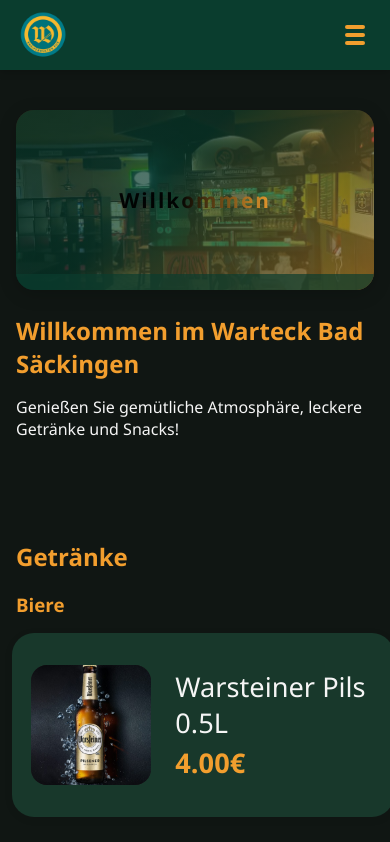
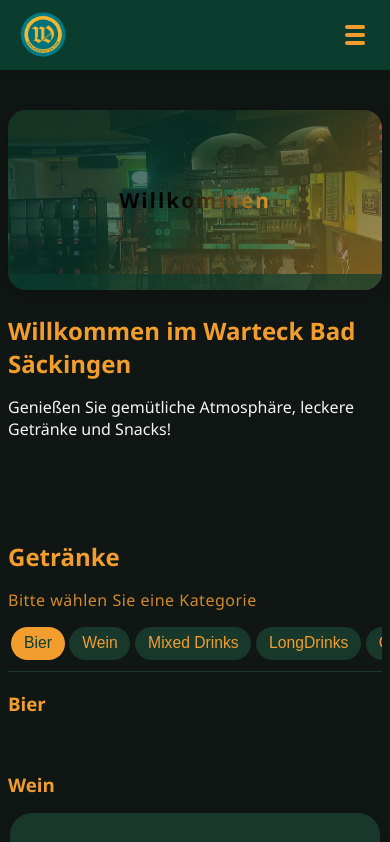
Before and after one commit to AltinALD/warteck, a PHP site: page / in a window 390 px wide. Shown: the top 842 px of the page. Run offline with PHP 8.4, Linux system fonts and the light colour scheme.

Commit message:
Describe your changes here

```diff
--- a/index.html
+++ b/index.html
@@ -39,59 +39,475 @@
     </section>
     <section id="getraenke" class="section">
       <h2>Getränke</h2>
-      <div class="drinks-category">
-        <h3>Biere</h3>
+      <div class="category-helper">Bitte wählen Sie eine Kategorie</div>
+      <div class="category-bar" id="categoryBar">
+        <button class="category-btn active" data-category="bier">Bier</button>
+        <button class="category-btn" data-category="wein">Wein</button>
+        <button class="category-btn" data-category="mixed">Mixed Drinks</button>
+        <button class="category-btn" data-category="long">LongDrinks</button>
+        <button class="category-btn" data-category="cocktails">Cocktails</button>
+        <button class="category-btn" data-category="mocktails">Mocktails 0,0%</button>
+        <button class="category-btn" data-category="alkfrei">Alkoholfreie Getränke</button>
+        <button class="category-btn" data-category="heiss">Heißgetränke</button>
+        <button class="category-btn" data-category="shots">Shots</button>
+      </div>
+      <div class="drinks-categories">
+        <div class="drinks-category" data-category="bier">
+          <h3>Bier</h3>
+          <div class="drinks-list">
+            <!-- Bier items will be added here later -->
+          </div>
+        </div>
+        <div class="drinks-category" data-category="wein">
+          <h3>Wein</h3>
           <div class="drinks-list">
             <div class="drink-card">
-            <img src="images/warsteiner.jpg" alt="Warsteiner Pils" />
+              <img src="images/wein1.jpg" alt="Rotwein" />
               <div class="drink-info">
-              <span>Warsteiner Pils 0.5L</span>
-              <span class="price">4.00€</span>
+                <span>Rotwein 0,1L</span>
+                <span class="price">3,60€</span>
               </div>
             </div>
             <div class="drink-card">
-            <img src="images/paulaner.jpg" alt="Paulaner Weißbier" />
+              <img src="images/wein2.jpg" alt="Spätburgunder" />
               <div class="drink-info">
-              <span>Paulaner Weißbier 0.5L</span>
-              <span class="price">4.50€</span>
+                <span>Spätburgunder 0,25L</span>
+                <span class="price">5,50€</span>
+              </div>
+            </div>
+            <div class="drink-card">
+              <img src="images/wein3.jpg" alt="Weißwein" />
+              <div class="drink-info">
+                <span>Weißwein 0,1L</span>
+                <span class="price">3,60€</span>
+              </div>
+            </div>
+            <div class="drink-card">
+              <img src="images/wein4.jpg" alt="Gutedel" />
+              <div class="drink-info">
+                <span>Gutedel 0,1L</span>
+                <span class="price">3,60€</span>
+              </div>
+            </div>
+            <div class="drink-card">
+              <img src="images/wein5.jpg" alt="Müller Thurgau" />
+              <div class="drink-info">
+                <span>Müller Thurgau 0,25L</span>
+                <span class="price">5,50€</span>
+              </div>
+            </div>
+            <div class="drink-card">
+              <img src="images/wein6.jpg" alt="Sekt" />
+              <div class="drink-info">
+                <span>Sekt 0,1L</span>
+                <span class="price">4,00€</span>
               </div>
             </div>
           </div>
         </div>
-      <div class="drinks-category">
-        <h3>Cocktails</h3>
+        <div class="drinks-category" data-category="mixed" style="display:none">
+          <h3>Mixed Drinks</h3>
           <div class="drinks-list">
             <div class="drink-card">
-            <img src="images/mojito.jpg" alt="Mojito" />
+              <img src="images/mixed1.jpg" alt="Aperol Spritz" />
               <div class="drink-info">
-              <span>Mojito</span>
-              <span class="price">7.00€</span>
+                <span>Aperol Spritz</span>
+                <span class="price">6,00€</span>
               </div>
             </div>
             <div class="drink-card">
-            <img src="images/sexonthebeach.jpg" alt="Sex on the Beach" />
+              <img src="images/mixed2.jpg" alt="Hugo" />
               <div class="drink-info">
-              <span>Sex on the Beach</span>
-              <span class="price">7.50€</span>
+                <span>Hugo</span>
+                <span class="price">6,00€</span>
+              </div>
+            </div>
+            <div class="drink-card">
+              <img src="images/mixed3.jpg" alt="Lillet Wild Berry" />
+              <div class="drink-info">
+                <span>Lillet Wild Berry</span>
+                <span class="price"></span>
               </div>
             </div>
           </div>
         </div>
-      <div class="drinks-category">
+        <div class="drinks-category" data-category="long" style="display:none">
+          <h3>LongDrinks</h3>
+          <div class="drinks-list">
+            <div class="drink-card">
+              <img src="images/long1.jpg" alt="Whisky Cola" />
+              <div class="drink-info">
+                <span>Whisky Cola</span>
+                <span class="price">6,00€</span>
+              </div>
+            </div>
+            <div class="drink-card">
+              <img src="images/long2.jpg" alt="Wodka Red Bull" />
+              <div class="drink-info">
+                <span>Wodka Red Bull</span>
+                <span class="price">6,00€</span>
+              </div>
+            </div>
+            <div class="drink-card">
+              <img src="images/long3.jpg" alt="Wodka Lemon" />
+              <div class="drink-info">
+                <span>Wodka Lemon</span>
+                <span class="price">6,00€</span>
+              </div>
+            </div>
+            <div class="drink-card">
+              <img src="images/long4.jpg" alt="Red Red" />
+              <div class="drink-info">
+                <span>Red Red</span>
+                <span class="price">6,00€</span>
+              </div>
+            </div>
+            <div class="drink-card">
+              <img src="images/long5.jpg" alt="Jägermeister Red Bull" />
+              <div class="drink-info">
+                <span>Jägermeister Red Bull</span>
+                <span class="price">6,00€</span>
+              </div>
+            </div>
+            <div class="drink-card">
+              <img src="images/long6.jpg" alt="Malibu Kirsch" />
+              <div class="drink-info">
+                <span>Malibu Kirsch</span>
+                <span class="price">6,00€</span>
+              </div>
+            </div>
+            <div class="drink-card">
+              <img src="images/long7.jpg" alt="Malibu Maracuja" />
+              <div class="drink-info">
+                <span>Malibu Maracuja</span>
+                <span class="price">6,00€</span>
+              </div>
+            </div>
+            <div class="drink-card">
+              <img src="images/long8.jpg" alt="Gin Tonic" />
+              <div class="drink-info">
+                <span>Gin Tonic</span>
+                <span class="price">6,00€</span>
+              </div>
+            </div>
+            <div class="drink-card">
+              <img src="images/long9.jpg" alt="Gin Lemon" />
+              <div class="drink-info">
+                <span>Gin Lemon</span>
+                <span class="price">6,00€</span>
+              </div>
+            </div>
+            <div class="drink-card">
+              <img src="images/long10.jpg" alt="Campari Orange" />
+              <div class="drink-info">
+                <span>Campari Orange</span>
+                <span class="price">6,00€</span>
+              </div>
+            </div>
+            <div class="drink-card">
+              <img src="images/long11.jpg" alt="Asbach Cola" />
+              <div class="drink-info">
+                <span>Asbach Cola</span>
+                <span class="price">6,00€</span>
+              </div>
+            </div>
+            <div class="drink-card">
+              <img src="images/long12.jpg" alt="Rum Cola" />
+              <div class="drink-info">
+                <span>Rum Cola</span>
+                <span class="price">6,00€</span>
+              </div>
+            </div>
+          </div>
+        </div>
+        <div class="drinks-category" data-category="cocktails" style="display:none">
+          <h3>Cocktails</h3>
+          <div class="drinks-list">
+            <div class="drink-card">
+              <img src="images/cocktail1.jpg" alt="Cuba Libre" />
+              <div class="drink-info">
+                <span>Cuba Libre</span>
+                <span class="price">6,00€</span>
+              </div>
+            </div>
+            <div class="drink-card">
+              <img src="images/cocktail2.jpg" alt="Mojito" />
+              <div class="drink-info">
+                <span>Mojito</span>
+                <span class="price">6,00€</span>
+              </div>
+            </div>
+            <div class="drink-card">
+              <img src="images/cocktail3.jpg" alt="Caipirinha" />
+              <div class="drink-info">
+                <span>Caipirinha</span>
+                <span class="price">6,00€</span>
+              </div>
+            </div>
+            <div class="drink-card">
+              <img src="images/cocktail4.jpg" alt="Tequila Sunrise" />
+              <div class="drink-info">
+                <span>Tequila Sunrise</span>
+                <span class="price">6,00€</span>
+              </div>
+            </div>
+            <div class="drink-card">
+              <img src="images/cocktail5.jpg" alt="Malibu Dream" />
+              <div class="drink-info">
+                <span>Malibu Dream</span>
+                <span class="price">6,00€</span>
+              </div>
+            </div>
+          </div>
+        </div>
+        <div class="drinks-category" data-category="mocktails" style="display:none">
+          <h3>Mocktails 0,0%</h3>
+          <div class="drinks-list">
+            <div class="drink-card">
+              <img src="images/mocktail1.jpg" alt="Virgin Mojito" />
+              <div class="drink-info">
+                <span>Virgin Mojito</span>
+                <span class="price">6,00€</span>
+              </div>
+            </div>
+            <div class="drink-card">
+              <img src="images/mocktail2.jpg" alt="Cocos Paradise" />
+              <div class="drink-info">
+                <span>Cocos Paradise</span>
+                <span class="price">6,00€</span>
+              </div>
+            </div>
+          </div>
+        </div>
+        <div class="drinks-category" data-category="alkfrei" style="display:none">
+          <h3>Alkoholfreie Getränke</h3>
+          <div class="drinks-list">
+            <div class="drink-card">
+              <img src="images/alkfrei1.jpg" alt="Wasser mit Kohlensäure" />
+              <div class="drink-info">
+                <span>Wasser mit Kohlensäure 0,3L</span>
+                <span class="price">2,90€</span>
+              </div>
+            </div>
+            <div class="drink-card">
+              <img src="images/alkfrei2.jpg" alt="Wasser still" />
+              <div class="drink-info">
+                <span>Wasser still 0,3L</span>
+                <span class="price">2,90€</span>
+              </div>
+            </div>
+            <div class="drink-card">
+              <img src="images/alkfrei3.jpg" alt="Cola" />
+              <div class="drink-info">
+                <span>Cola 0,3L</span>
+                <span class="price">3,20€</span>
+              </div>
+            </div>
+            <div class="drink-card">
+              <img src="images/alkfrei4.jpg" alt="Fanta" />
+              <div class="drink-info">
+                <span>Fanta 0,3L</span>
+                <span class="price">3,20€</span>
+              </div>
+            </div>
+            <div class="drink-card">
+              <img src="images/alkfrei5.jpg" alt="Spezi" />
+              <div class="drink-info">
+                <span>Spezi 0,3L</span>
+                <span class="price">3,20€</span>
+              </div>
+            </div>
+            <div class="drink-card">
+              <img src="images/alkfrei6.jpg" alt="Zitronenlimonade" />
+              <div class="drink-info">
+                <span>Zitronenlimonade 0,3L</span>
+                <span class="price">3,20€</span>
+              </div>
+            </div>
+            <div class="drink-card">
+              <img src="images/alkfrei7.jpg" alt="Eistee Pfirsich" />
+              <div class="drink-info">
+                <span>Eistee Pfirsich 0,3L</span>
+                <span class="price">3,20€</span>
+              </div>
+            </div>
+            <div class="drink-card">
+              <img src="images/alkfrei8.jpg" alt="Eistee Zitrone" />
+              <div class="drink-info">
+                <span>Eistee Zitrone 0,3L</span>
+                <span class="price">3,20€</span>
+              </div>
+            </div>
+            <div class="drink-card">
+              <img src="images/alkfrei9.jpg" alt="Red Bull" />
+              <div class="drink-info">
+                <span>Red Bull 0,25L Dose</span>
+                <span class="price">4,00€</span>
+              </div>
+            </div>
+            <div class="drink-card">
+              <img src="images/alkfrei10.jpg" alt="Orangensaft" />
+              <div class="drink-info">
+                <span>Orangensaft 0,2L</span>
+                <span class="price">2,80€</span>
+              </div>
+            </div>
+            <div class="drink-card">
+              <img src="images/alkfrei11.jpg" alt="Maracujasaft" />
+              <div class="drink-info">
+                <span>Maracujasaft 0,2L</span>
+                <span class="price">2,80€</span>
+              </div>
+            </div>
+            <div class="drink-card">
+              <img src="images/alkfrei12.jpg" alt="Kirschsaft" />
+              <div class="drink-info">
+                <span>Kirschsaft 0,2L</span>
+                <span class="price">2,80€</span>
+              </div>
+            </div>
+            <div class="drink-card">
+              <img src="images/alkfrei13.jpg" alt="Schweppes Tonic" />
+              <div class="drink-info">
+                <span>Schweppes Tonic 0,2L</span>
+                <span class="price">3,20€</span>
+              </div>
+            </div>
+            <div class="drink-card">
+              <img src="images/alkfrei14.jpg" alt="Schweppes Bitter Lemon" />
+              <div class="drink-info">
+                <span>Schweppes Bitter Lemon 0,2L</span>
+                <span class="price">3,20€</span>
+              </div>
+            </div>
+          </div>
+        </div>
+        <div class="drinks-category" data-category="heiss" style="display:none">
+          <h3>Heißgetränke</h3>
+          <div class="drinks-list">
+            <div class="drink-card">
+              <img src="images/heiss1.jpg" alt="Kaffee" />
+              <div class="drink-info">
+                <span>Kaffee</span>
+                <span class="price">3,20€</span>
+              </div>
+            </div>
+            <div class="drink-card">
+              <img src="images/heiss2.jpg" alt="Cappuccino" />
+              <div class="drink-info">
+                <span>Cappuccino</span>
+                <span class="price">3,20€</span>
+              </div>
+            </div>
+            <div class="drink-card">
+              <img src="images/heiss3.jpg" alt="Latte Macchiato" />
+              <div class="drink-info">
+                <span>Latte Macchiato</span>
+                <span class="price">3,20€</span>
+              </div>
+            </div>
+            <div class="drink-card">
+              <img src="images/heiss4.jpg" alt="Espresso" />
+              <div class="drink-info">
+                <span>Espresso</span>
+                <span class="price">2,50€</span>
+              </div>
+            </div>
+            <div class="drink-card">
+              <img src="images/heiss5.jpg" alt="Espresso Macchiato" />
+              <div class="drink-info">
+                <span>Espresso Macchiato</span>
+                <span class="price">2,80€</span>
+              </div>
+            </div>
+            <div class="drink-card">
+              <img src="images/heiss6.jpg" alt="div. Teesorten" />
+              <div class="drink-info">
+                <span>div. Teesorten</span>
+                <span class="price">2,50€</span>
+              </div>
+            </div>
+          </div>
+        </div>
+        <div class="drinks-category" data-category="shots" style="display:none">
           <h3>Shots</h3>
           <div class="drinks-list">
             <div class="drink-card">
-            <img src="images/jaegermeister.jpg" alt="Jägermeister" />
+              <img src="images/shot1.jpg" alt="B52" />
               <div class="drink-info">
-              <span>Jägermeister</span>
-              <span class="price">2.50€</span>
+                <span>B52</span>
+                <span class="price">4,00€</span>
               </div>
             </div>
             <div class="drink-card">
-            <img src="images/tequila.jpg" alt="Tequila" />
+              <img src="images/shot2.jpg" alt="Springbokki" />
               <div class="drink-info">
-              <span>Tequila</span>
-              <span class="price">2.50€</span>
+                <span>Springbokki</span>
+                <span class="price">3,00€</span>
+              </div>
+            </div>
+            <div class="drink-card">
+              <img src="images/shot3.jpg" alt="Mexikaner" />
+              <div class="drink-info">
+                <span>Mexikaner</span>
+                <span class="price">3,00€</span>
+              </div>
+            </div>
+            <div class="drink-card">
+              <img src="images/shot4.jpg" alt="Brain" />
+              <div class="drink-info">
+                <span>Brain</span>
+                <span class="price">3,00€</span>
+              </div>
+            </div>
+            <div class="drink-card">
+              <img src="images/shot5.jpg" alt="Orgasmus" />
+              <div class="drink-info">
+                <span>Orgasmus</span>
+                <span class="price">3,00€</span>
+              </div>
+            </div>
+            <div class="drink-card">
+              <img src="images/shot6.jpg" alt="Ficken" />
+              <div class="drink-info">
+                <span>Ficken</span>
+                <span class="price">3,00€</span>
+              </div>
+            </div>
+            <div class="drink-card">
+              <img src="images/shot7.jpg" alt="Vogeion" />
+              <div class="drink-info">
+                <span>Vogeion</span>
+                <span class="price">3,00€</span>
+              </div>
+            </div>
+            <div class="drink-card">
+              <img src="images/shot8.jpg" alt="Tequila Gold" />
+              <div class="drink-info">
+                <span>Tequila Gold</span>
+                <span class="price">3,00€</span>
+              </div>
+            </div>
+            <div class="drink-card">
+              <img src="images/shot9.jpg" alt="Tequila Silver" />
+              <div class="drink-info">
+                <span>Tequila Silver</span>
+                <span class="price">3,00€</span>
+              </div>
+            </div>
+            <div class="drink-card">
+              <img src="images/shot10.jpg" alt="Berliner Luft" />
+              <div class="drink-info">
+                <span>Berliner Luft</span>
+                <span class="price">3,00€</span>
+              </div>
+            </div>
+            <div class="drink-card">
+              <img src="images/shot11.jpg" alt="Wodka" />
+              <div class="drink-info">
+                <span>Wodka</span>
+                <span class="price">3,00€</span>
+              </div>
             </div>
           </div>
         </div>
@@ -152,6 +568,25 @@
       carouselIndex = (carouselIndex + 1) % carouselImages.length;
       showCarouselImage(carouselIndex);
     }, 2500);
+
+    // Category bar logic
+    const categoryBar = document.getElementById('categoryBar');
+    const categoryBtns = document.querySelectorAll('.category-btn');
+    const drinkCategories = document.querySelectorAll('.drinks-category');
+    categoryBar.addEventListener('click', (e) => {
+      if (e.target.classList.contains('category-btn')) {
+        categoryBtns.forEach(btn => btn.classList.remove('active'));
+        e.target.classList.add('active');
+        const cat = e.target.getAttribute('data-category');
+        drinkCategories.forEach(dc => {
+          if (dc.getAttribute('data-category') === cat) {
+            dc.style.display = '';
+          } else {
+            dc.style.display = 'none';
+          }
+        });
+      }
+    });
   </script>
 </body>
 </html>
--- a/style.css
+++ b/style.css
@@ -196,6 +196,10 @@
   }
 }
 @media (max-width: 599px) {
+  .section {
+    padding-left: 0.5rem;
+    padding-right: 0.5rem;
+  }
   .drinks-list {
     gap: 2.2rem;
   }
@@ -203,10 +207,10 @@
     padding: 2rem 1.2rem;
     border-radius: 22px;
     min-width: 0;
-    width: 98vw;
-    max-width: 98vw;
-    margin-left: -1vw;
-    margin-right: -1vw;
+    width: 95vw;
+    max-width: 420px;
+    margin-left: auto;
+    margin-right: auto;
     box-sizing: border-box;
   }
   .drink-card img {
@@ -346,3 +350,57 @@
     font-size: 1.3rem;
   }
 }
+.category-bar {
+  position: sticky;
+  top: 64px;
+  z-index: 90;
+  background: #101613;
+  display: flex;
+  gap: 0.5rem;
+  overflow-x: auto;
+  padding: 0.7rem 0.5rem 0.7rem 0.5rem;
+  border-bottom: 1.5px solid #18382B;
+  margin-bottom: 1.2rem;
+  scrollbar-width: none;
+}
+.category-bar::-webkit-scrollbar {
+  display: none;
+}
+.category-btn {
+  background: #18382B;
+  color: #F29E2E;
+  border: none;
+  border-radius: 18px;
+  padding: 0.5rem 1.1rem;
+  font-size: 1.08rem;
+  font-weight: 500;
+  cursor: pointer;
+  transition: background 0.2s, color 0.2s;
+  white-space: nowrap;
+  outline: none;
+}
+.category-btn.active, .category-btn:focus {
+  background: #F29E2E;
+  color: #0A3D2E;
+}
+@media (max-width: 700px) {
+  .category-bar {
+    top: 56px;
+    padding-left: 0.2rem;
+    padding-right: 0.2rem;
+    gap: 0.3rem;
+  }
+  .category-btn {
+    font-size: 0.98rem;
+    padding: 0.45rem 0.8rem;
+  }
+}
+.category-helper {
+  font-size: 1rem;
+  color: #F29E2E;
+  margin-bottom: 0.3rem;
+  margin-top: 0.2rem;
+  text-align: left;
+  letter-spacing: 0.5px;
+  opacity: 0.85;
+}
```
Lines whose indentation alone changed are shown as unchanged.
